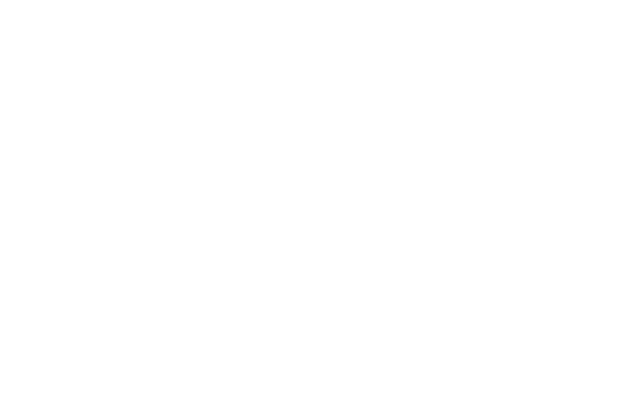
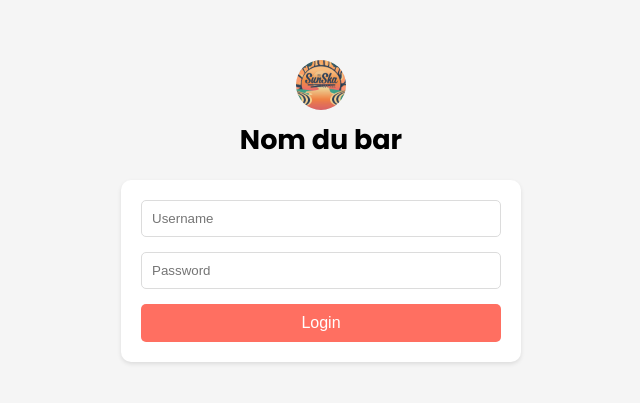
Before and after one commit to 4C13R-64LV4N153R/Front, a Vue app: page /login in a window 1280 px wide. Before the commit this address had no page. Shown: the part 189-592 px from the top of the page, without its empty margins (319-959 px from the left). Built offline with nearby package versions, Linux system fonts and the light colour scheme.

Commit message:
feat: init auth

```diff
--- a/src/router/index.ts
+++ b/src/router/index.ts
@@ -2,6 +2,7 @@
 import HomeView from '../views/HomeView.vue'
 import Bars from '@/views/Bars.vue'
 import Inventory from '@/views/Inventory.vue'
+import Login from '@/views/Login.vue'
 
 const router = createRouter({
   history: createWebHistory(import.meta.env.BASE_URL),
@@ -20,6 +21,11 @@
       path: '/inventory/:id',
       name: 'inventory',
       component: Inventory
+    },
+    {
+      path: '/login',
+      name: 'login',
+      component: Login
     }
   ]
 })
--- /dev/null
+++ b/src/views/Login.vue
@@ -0,0 +1,117 @@
+<template>
+  <div class="login-container">
+    <div class="login-header">
+      <div class="logo">
+        <img src="../assets/images/logo.jpg" alt="logo" />
+      </div>
+      <h2>Nom du bar</h2>
+    </div>
+    <div class="login-form">
+      <div class="input-group">
+        <input type="text" v-model="username" placeholder="Username" />
+      </div>
+      <div class="input-group">
+        <input type="password" v-model="password" placeholder="Password" />
+      </div>
+      <button @click="login">Login</button>
+    </div>
+  </div>
+</template>
+
+<script lang="ts">
+import { defineComponent, ref } from 'vue'
+
+export default defineComponent({
+  name: 'LoginPage',
+  setup() {
+    const username = ref('')
+    const password = ref('')
+
+    const login = () => {
+      console.log('Logging in with', username.value, password.value)
+    }
+
+    return {
+      username,
+      password,
+      login
+    }
+  }
+})
+</script>
+
+<style scoped>
+.login-container {
+  display: flex;
+  flex-direction: column;
+  align-items: center;
+  justify-content: center;
+  height: 100vh;
+  background-color: #f5f5f5;
+}
+
+.login-header {
+  display: flex;
+  flex-direction: column;
+  align-items: center;
+  margin-bottom: 20px;
+}
+
+.logo {
+  width: 50px;
+  height: 50px;
+  background-color: #e0e0e0;
+  border-radius: 50%;
+  display: flex;
+  align-items: center;
+  justify-content: center;
+  margin-bottom: 10px;
+}
+
+.logo img {
+  width: 100%;
+  height: 100%;
+  border-radius: 50%;
+}
+
+.login-header h2 {
+  margin: 0;
+}
+
+.login-form {
+  width: 100%;
+  max-width: 400px;
+  background-color: #ffffff;
+  padding: 20px;
+  border-radius: 10px;
+  box-sizing: border-box;
+  box-shadow: 0 2px 4px rgba(0, 0, 0, 0.1);
+}
+
+.input-group {
+  margin-bottom: 15px;
+}
+
+.input-group input {
+  width: 100%;
+  padding: 10px;
+  border: 1px solid #dcdcdc;
+  border-radius: 5px;
+  box-sizing: border-box;
+}
+
+button {
+  width: 100%;
+  padding: 10px;
+  background-color: #ff6f61;
+  color: white;
+  border: none;
+  border-radius: 5px;
+  font-size: 16px;
+  cursor: pointer;
+}
+
+button:hover {
+  background-color: #ff5042;
+}
+</style>
```
Also changed, not shown: src/assets/images/logo.jpg (added).
